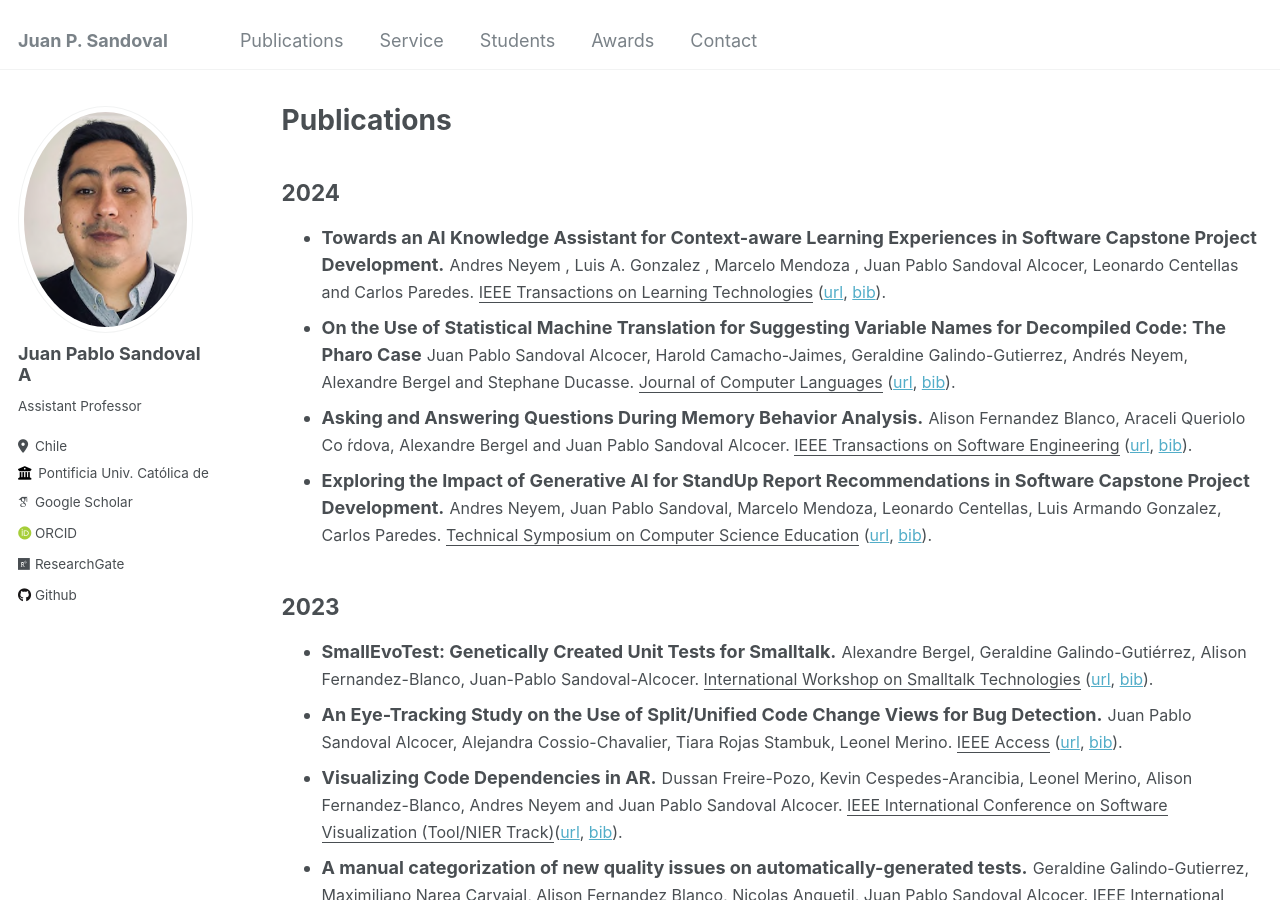
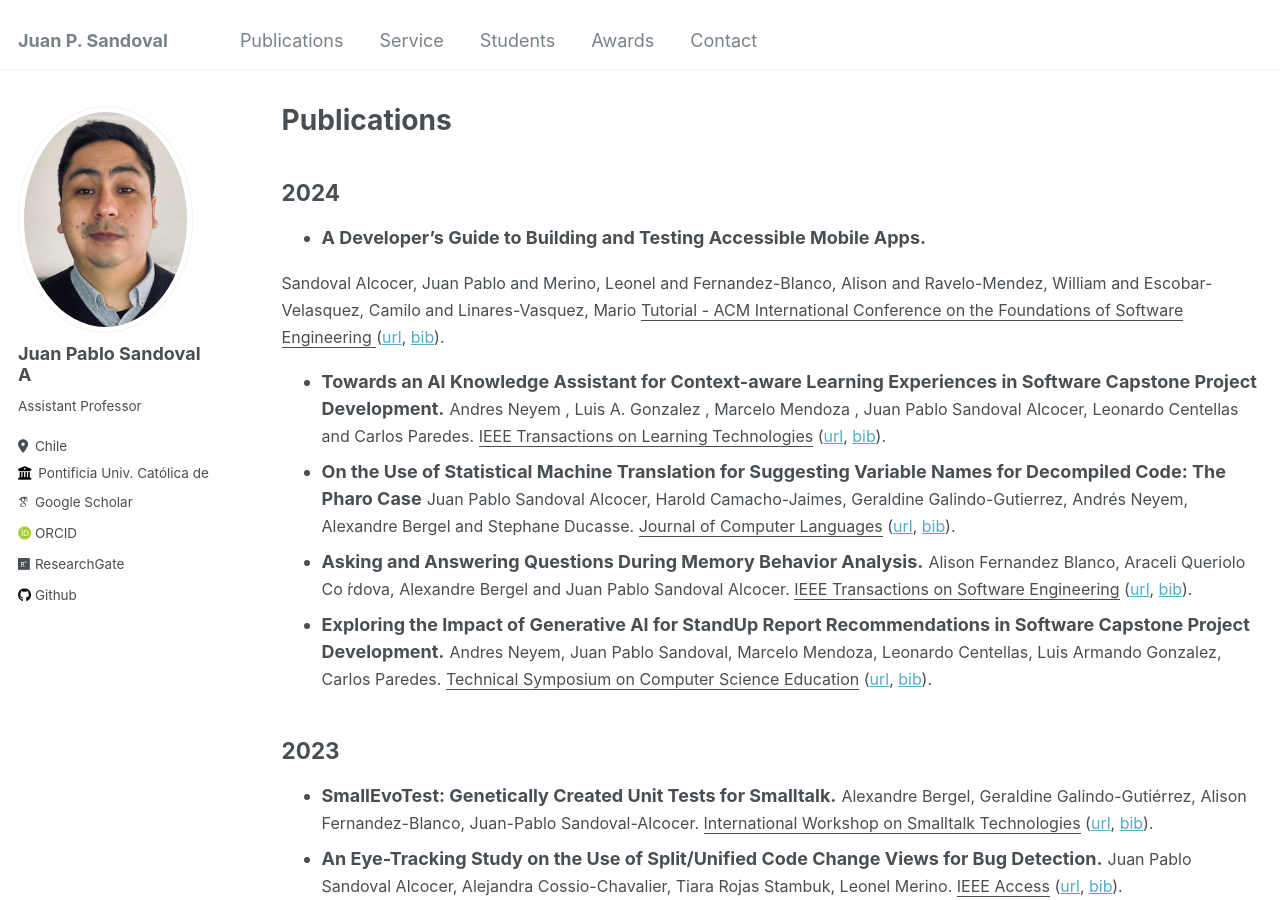
Before and after one commit to jpsandoval/jpsandoval.github.io, a Jekyll site: the page built from _pages/publications.md, in a window 1280 px wide and 900 px high. Built offline with Jekyll 4.4.1, drawn with Linux system fonts in a browser that asks for light colours; some web fonts are replaced.

Commit message:
Update publications.md
adding a publication

```diff
--- a/_pages/publications.md
+++ b/_pages/publications.md
@@ -6,6 +6,14 @@ author_profile: true
 ---
 
 ## 2024
+
+* **A Developer’s Guide to Building and Testing Accessible Mobile Apps.**
+<font size="3">
+	Sandoval Alcocer, Juan Pablo and Merino, Leonel and Fernandez-Blanco, Alison and Ravelo-Mendez, William and Escobar-Velasquez, Camilo and Linares-Vasquez, Mario
+	<u>Tutorial - ACM International Conference on the Foundations of Software Engineering </u>
+	(<a href="https://dl.acm.org/doi/10.1145/3663529.3663821">url</a>, <a href="">bib</a>).
+  </font>
+
 
 * **Towards an AI Knowledge Assistant for Context-aware Learning Experiences in Software Capstone Project Development.**
 	<font size="3">
```
